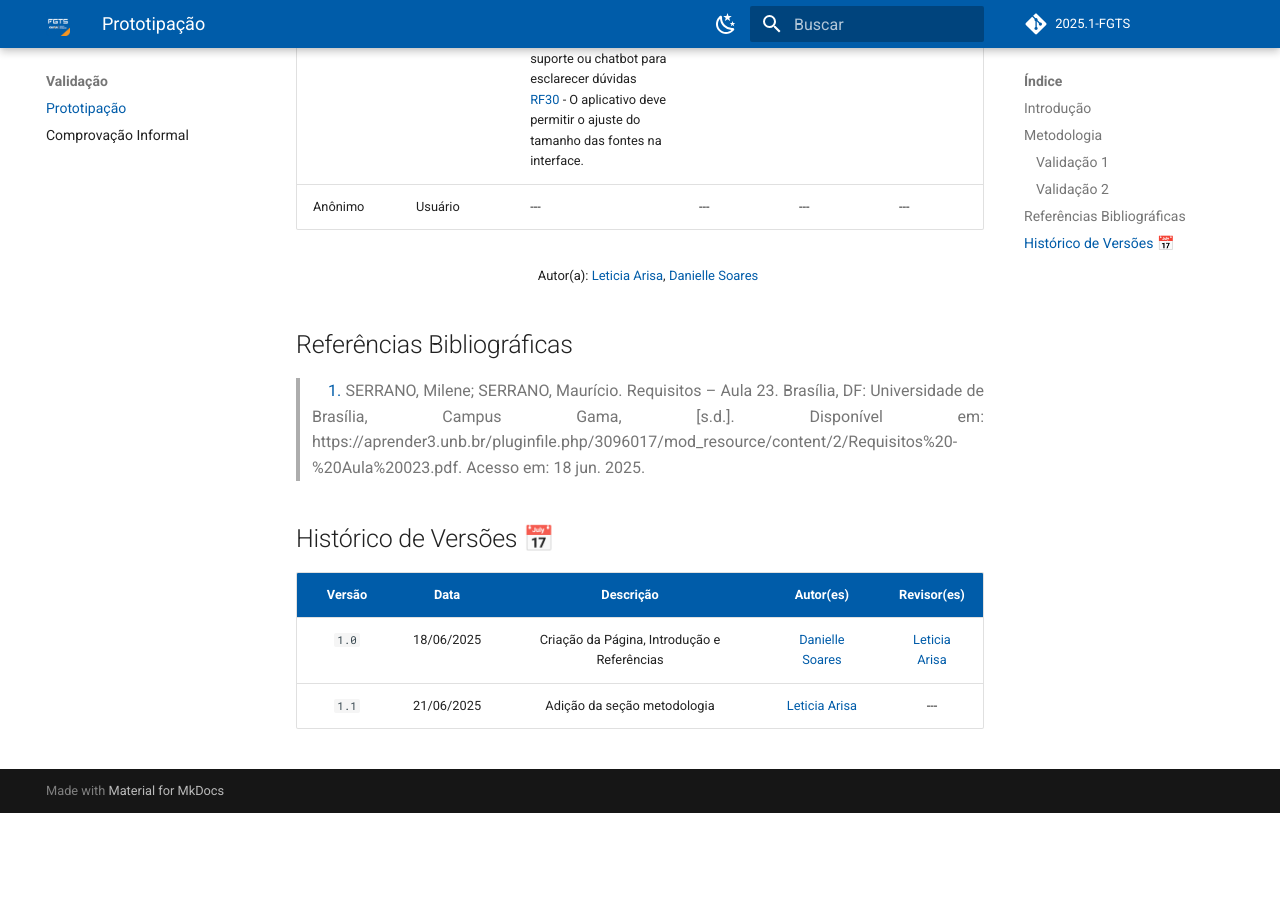
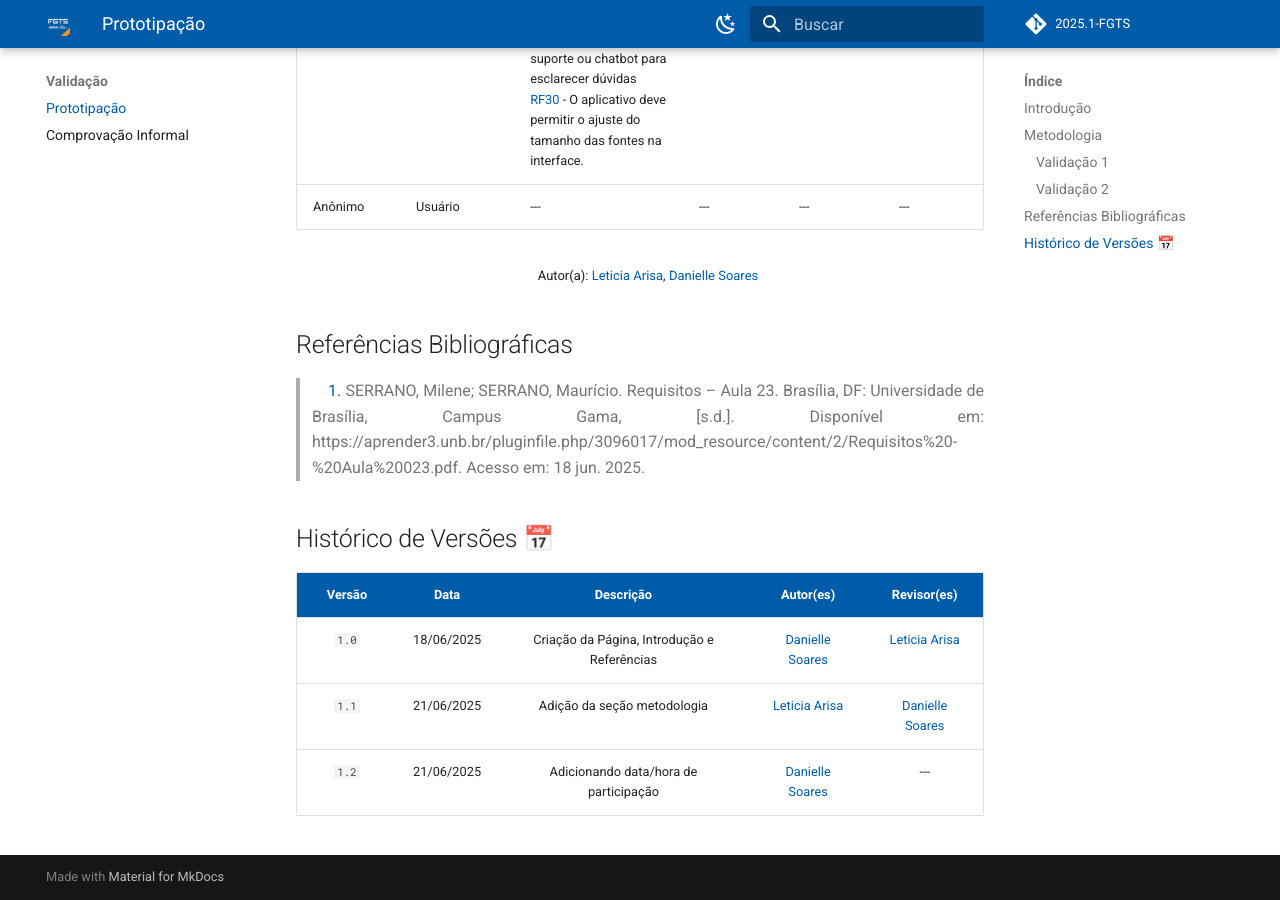
Before and after one commit to eduardodpms/REQ-FGTS, an MkDocs documentation site: the page built from docs/Validacao/Prototipacao.md, in a window 1280 px wide and 900 px high, scrolled down 5283 px. Built offline with MkDocs 1.6.1 and Material for MkDocs 9.7.7, drawn with Linux system fonts in a browser that asks for light colours; comment, search, counter and statistics services are not loaded; before the commit the page ends 6096 px from its top, so only the background shows below that; some of the changed text lies outside the part shown.

Commit message:
feat: data de participação no protótipo

```diff
--- a/docs/Validacao/Prototipacao.md
+++ b/docs/Validacao/Prototipacao.md
@@ -25,8 +25,8 @@ Foi realizada a prototipação de todos os requisitos que ainda não haviam sido
     <tr>
       <td> Danielle Soares </td>
       <td> <a href = https://requisitos-de-software.github.io/2025.1-FGTS/Elicitacao/Requisitos-elicitados/#requisitos-funcionais>RF11</a> - O aplicativo deve fornecer informações sobre saques bloqueados <br> <a href = "https://requisitos-de-software.github.io/2025.1-FGTS/Elicitacao/Requisitos-elicitados/#requisitos-funcionais">RF35</a> - O aplicativo deve permitir o cadastro de mais de uma conta bancária de diferentes instituições financeiras <br> <a href = https://requisitos-de-software.github.io/2025.1-FGTS/Elicitacao/Requisitos-elicitados/#requisitos-funcionais>RF39</a> - O aplicativo deve possuir comentários detalhados sobre cada status do saque </td>
-      <td> --- </td>
-      <td> --- </td>
+      <td> 13/06/2025 </td>
+      <td> 19:25 </td>
     </tr>
     <tr>
       <td> Eduardo de Pina </td>
@@ -212,4 +212,5 @@ Caso queira conferir o protótipo, <a href="https://www.figma.com/proto/SRSL805B
 | Versão | Data | Descrição | Autor(es) | Revisor(es) |
 | :-: | :-: | :-: | :-: | :-: |
 | `1.0` | 18/06/2025 | Criação da Página, Introdução e Referências | [Danielle Soares](https://github.com/danielle-soaress) | [Leticia Arisa](https://github.com/Leticia-Arisa-K-Higa) |
-| `1.1` | 21/06/2025 | Adição da seção metodologia | [Leticia Arisa](https://github.com/Leticia-Arisa-K-Higa) | --- |
+| `1.1` | 21/06/2025 | Adição da seção metodologia | [Leticia Arisa](https://github.com/Leticia-Arisa-K-Higa) | [Danielle Soares](https://github.com/danielle-soaress) |
+| `1.2` | 21/06/2025 | Adicionando data/hora de participação | [Danielle Soares](https://github.com/danielle-soaress) | --- |
```
Also changed, not shown: docs/Modelagem-I/Lexicos.md (+5 -4 lines).
